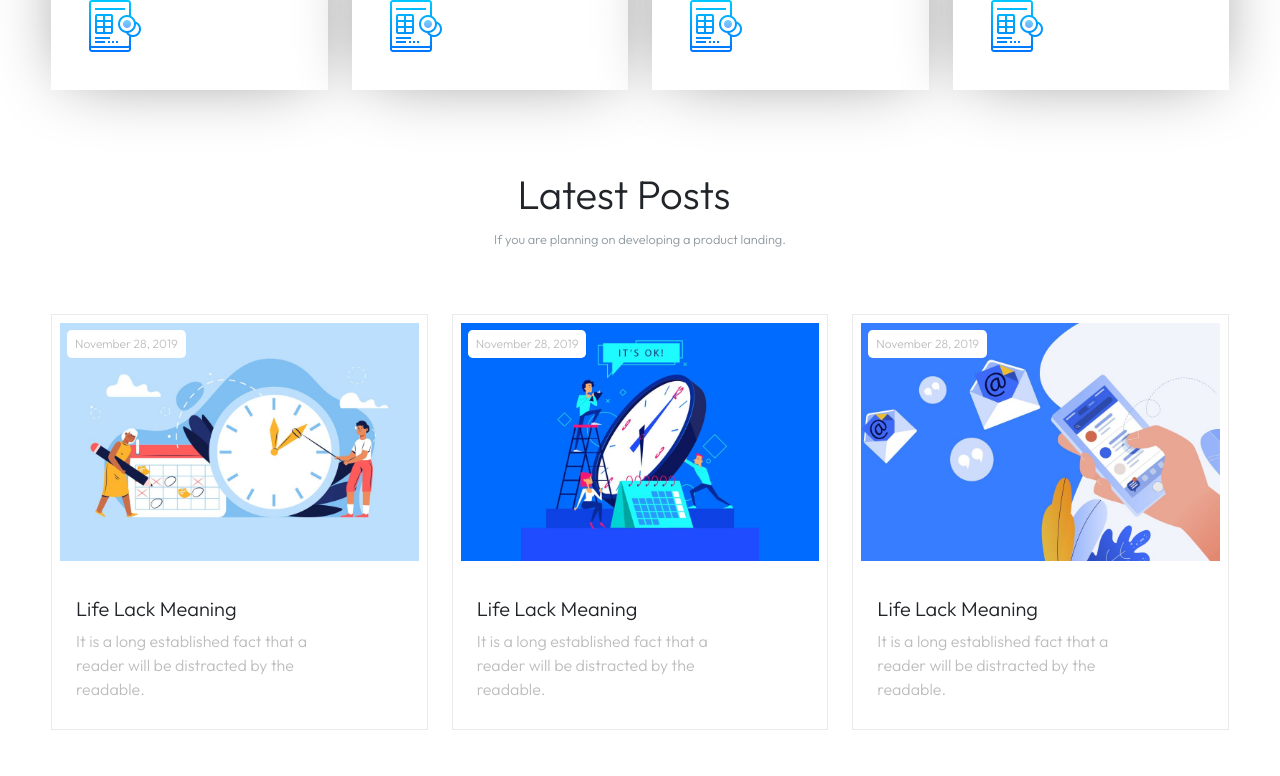
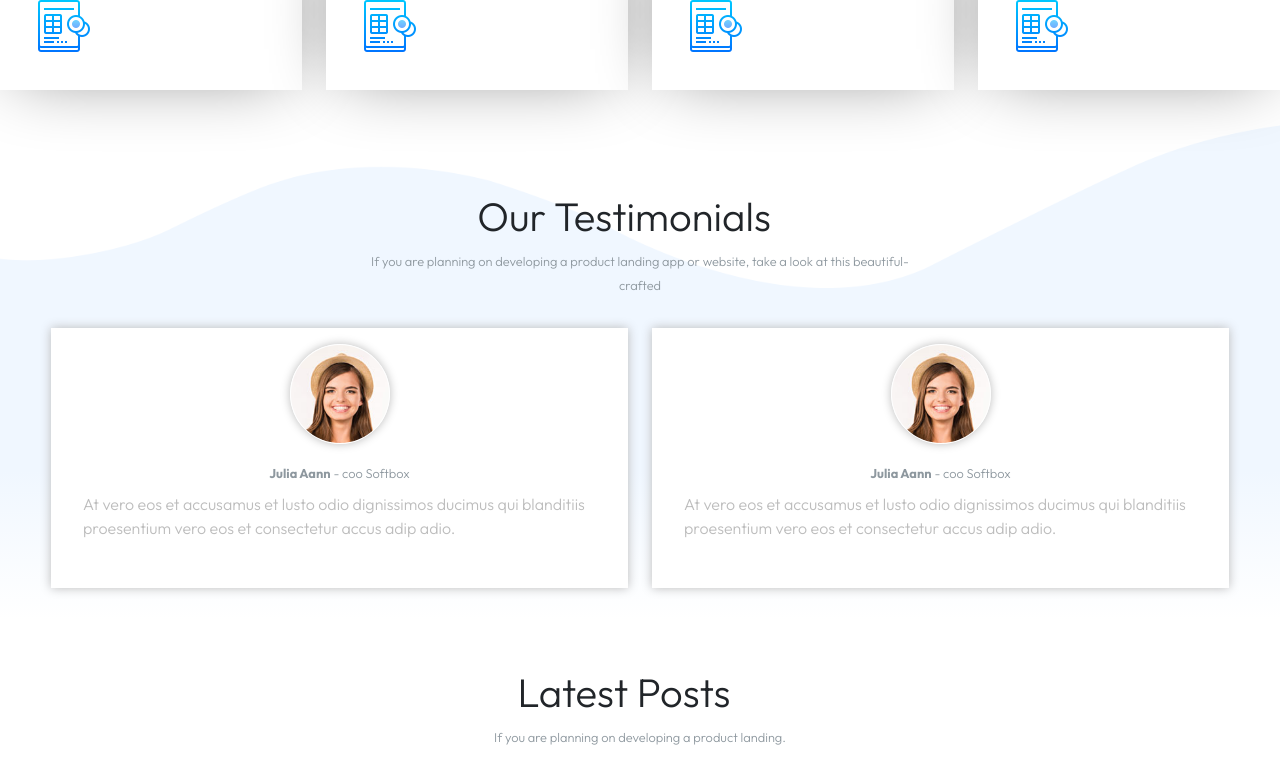
Before and after one commit to Richter96/proj-html-vuejs, a Vue app: page / in a window 1280 px wide. Shown: the part 2000-2776 px from the top of the page. Built offline with nearby package versions, Linux system fonts and the light colour scheme.

Commit message:
edit appmain

```diff
--- a/src/components/AppMain.vue
+++ b/src/components/AppMain.vue
@@ -4,6 +4,7 @@ import OptionMArket from './OptionMarket.vue'
 import TricksSales from './TricksSales.vue'
 import PopularFeatures from './PopularFeatures.vue'
 import LatestPost from './LatestPost.vue'
+import OurTestimonial from './OurTestimonial.vue'
 
 
 export default {
@@ -14,6 +15,7 @@ export default {
         TricksSales,
         PopularFeatures,
         LatestPost,
+        OurTestimonial,
     },
     data() {
         return {
@@ -24,26 +26,25 @@ export default {
 </script>
 
 <template>
-    <div class=" container-flud debug">
-        <AppJambotron />
-        <!-- option of marketing -->
-        <div class="container_md">
+    <main>
+        <div class=" container-flud">
+            <AppJambotron />
+            <!-- option of marketing -->
             <OptionMArket />
             <!-- setion Tricks -->
             <TricksSales />
             <!-- section Popular features -->
             <PopularFeatures />
+            <!-- section Testimonial -->
+            <OurTestimonial />
+            <!-- section post -->
             <LatestPost />
-            <section class="latest_posts">
-                <span>Section posts</span>
-            </section>
         </div>
-    </div>
+    </main>
 </template>
 
 <style lang="scss">
 @use '../assets/scss/partials/variables' as *;
-
 
 button {
     &:hover {
@@ -55,6 +56,15 @@ button {
     width: 1178px;
     margin: auto;
 }
+
+.card {
+    border-radius: 0;
+    border: 0;
+    padding: 1rem;
+    flex-direction: row;
+    margin: 2rem 0;
+}
+
 
 .debug {
 
```
